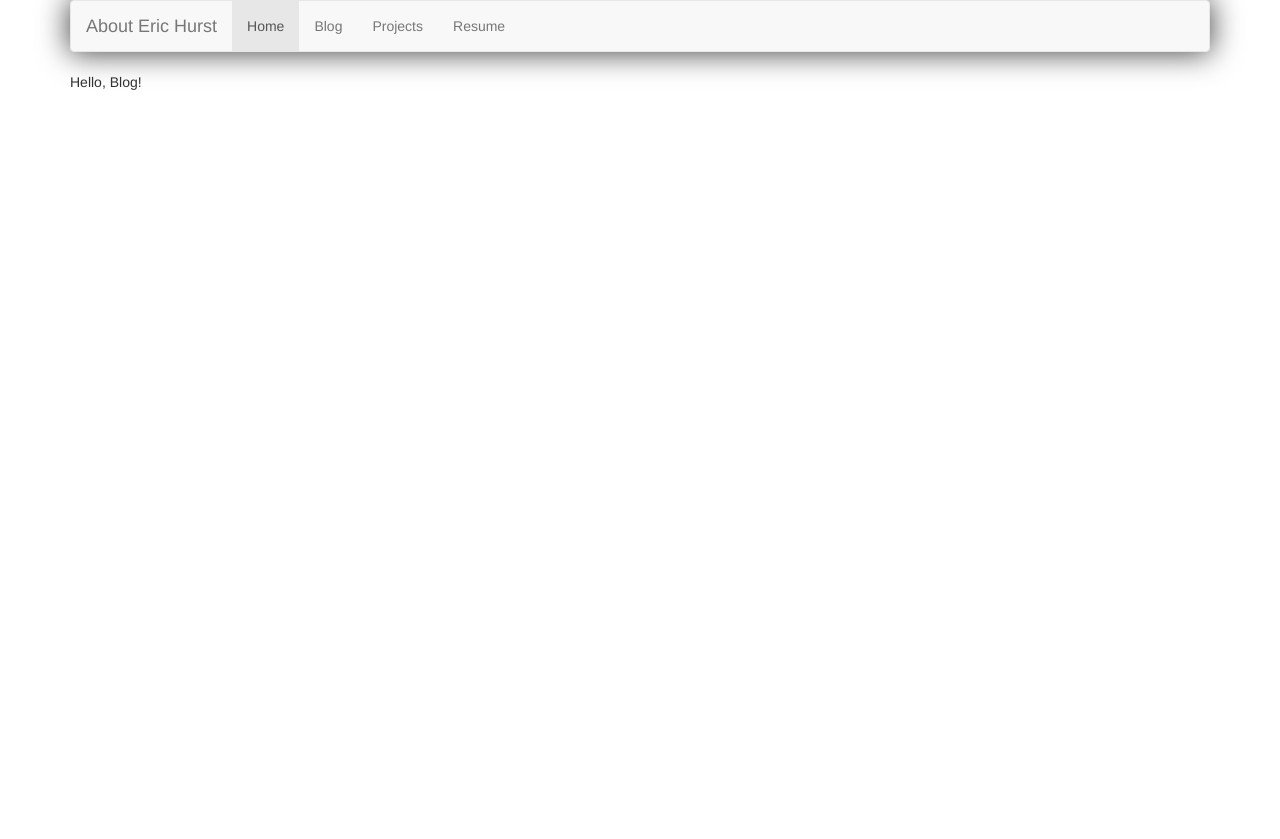
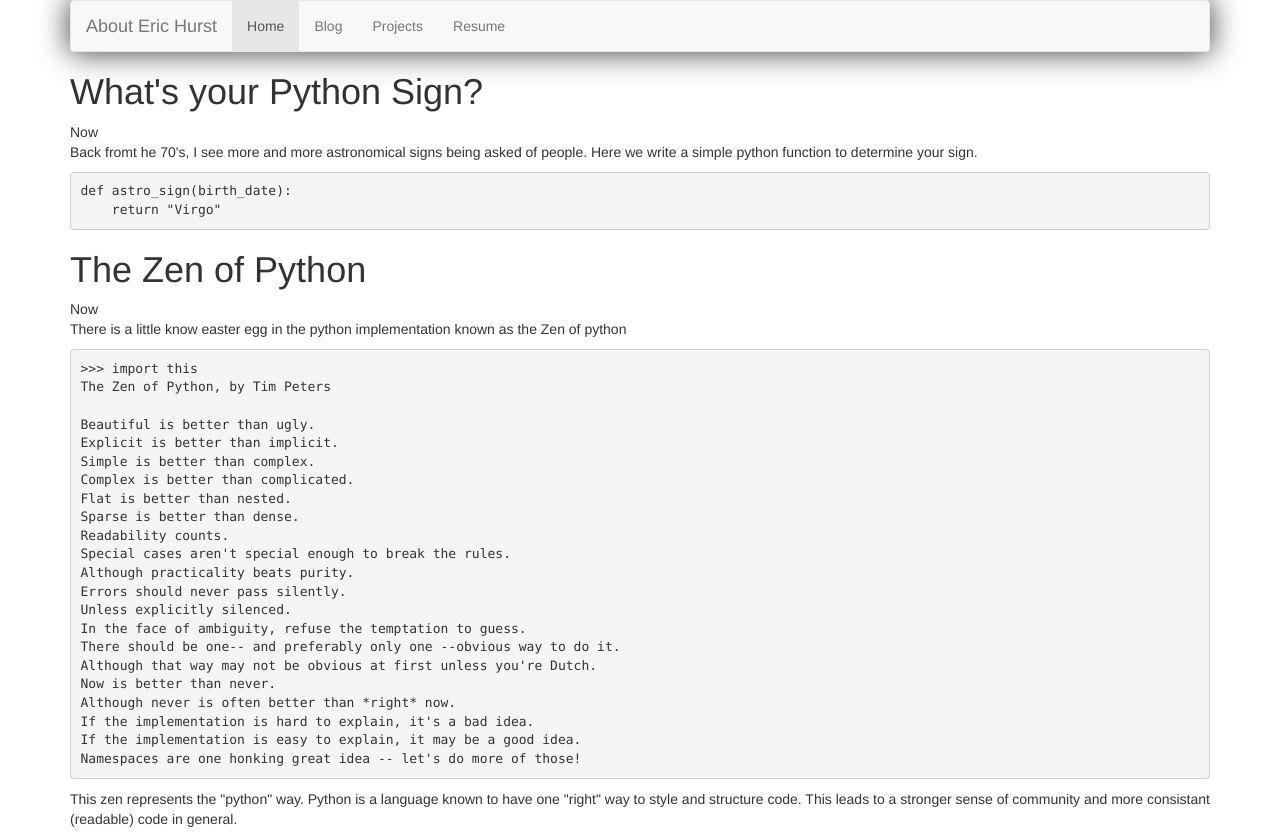
Before and after one commit to minkusanderic/eric-hurst-portfolio, a Django app: page /blog/ in a window 1280 px wide. Before the commit the page ends 90 px from the top, so only its background shows below. Run offline with Django 3.2, Linux system fonts and the light colour scheme; parts of the project's set-up code (start-up, migrations or seed data) failed here and were passed over; some libraries are stand-ins or nearby versions.

Commit message:
added sample content to blog

```diff
--- a/blog/templates/blog/index.html
+++ b/blog/templates/blog/index.html
@@ -1,5 +1,59 @@
 {% extends 'home/base.html' %}
 
 {% block content %}
-Hello, Blog!
+<article>
+<header>
+<h1>
+What's your Python Sign?
+</h1>
+<time pubdate datetime="2015-07-06">Now</time>
+</header>
+<p>
+Back fromt he 70's, I see more and more astronomical signs being asked of people. Here we write a simple python function to determine your sign.
+</p>
+<pre>
+def astro_sign(birth_date):
+    return "Virgo"
+</pre>
+</article>
+
+<article>
+<header>
+<h1>
+The Zen of Python
+</h1>
+<time pubdate datetime="2015-07-06">Now</time>
+</header>
+<p>
+There is a little know easter egg in the python implementation known as the Zen of python
+</p>
+<pre>
+>>> import this
+The Zen of Python, by Tim Peters
+
+Beautiful is better than ugly.
+Explicit is better than implicit.
+Simple is better than complex.
+Complex is better than complicated.
+Flat is better than nested.
+Sparse is better than dense.
+Readability counts.
+Special cases aren't special enough to break the rules.
+Although practicality beats purity.
+Errors should never pass silently.
+Unless explicitly silenced.
+In the face of ambiguity, refuse the temptation to guess.
+There should be one-- and preferably only one --obvious way to do it.
+Although that way may not be obvious at first unless you're Dutch.
+Now is better than never.
+Although never is often better than *right* now.
+If the implementation is hard to explain, it's a bad idea.
+If the implementation is easy to explain, it may be a good idea.
+Namespaces are one honking great idea -- let's do more of those!
+</pre>
+
+<p>
+This zen represents the "python" way. Python is a language known to have one "right" way to style and structure code. This leads to a stronger sense of community and more consistant (readable) code in general.
+</p>
+</article>
 {% endblock %}
--- a/home/templates/home/base.html
+++ b/home/templates/home/base.html
@@ -32,7 +32,7 @@
         <ul class="nav navbar-nav">
           <li class="active"><a href="{% url "home.views.index" %}">Home</a></li>
 
-          <li><a href="{% url "home.views.index" %}">Blog</a></li>
+          <li><a href="{% url "blog.views.index" %}">Blog</a></li>
 
           <li><a href="{% url "projects.views.index" %}">Projects</a></li>
 
```
